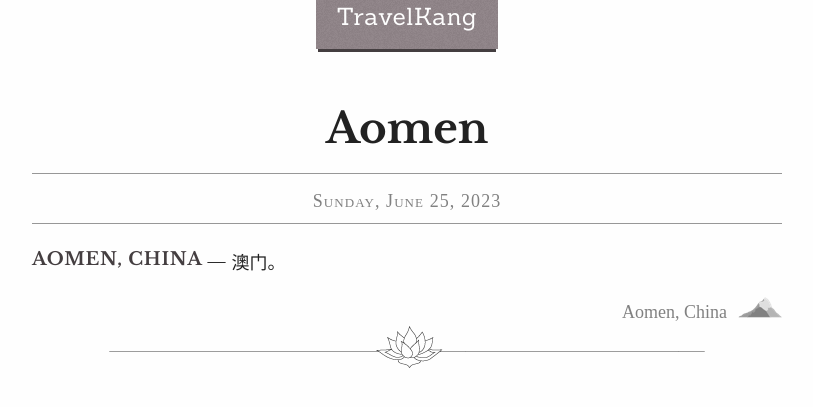
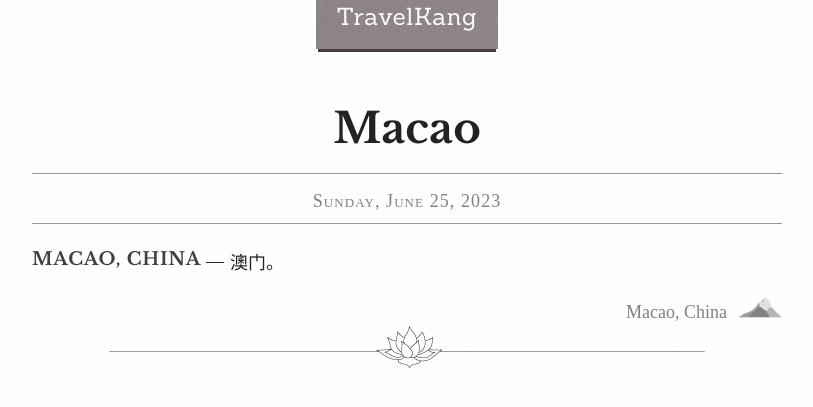
Before and after one commit to MengZheK/travelkang, a Jekyll site: the page built from _posts/2023-06-25-Macao.markdown, in a window 1280 px wide. Shown: the part 454-861 px from the top of the page, without its empty margins (233-1046 px from the left). Built offline with Jekyll 4.4.1, drawn with Linux system fonts in a browser that asks for light colours.

Commit message:
Update and rename 2023-06-25-Aomen.markdown to 2023-06-25-Macao.markdown

```diff
--- a/_posts/2023-06-25-Aomen.markdown
+++ b/_posts/2023-06-25-Macao.markdown
@@ -1,10 +1,10 @@
 ---
 layout: post
-title:  "Aomen"
+title:  "Macao"
 date:   2023-06-25 09:00:00
 categories: China
-location: Aomen, China
-tags: china Aomen travel
+location: Macao, China
+tags: china Macao travel
 ---
 
 澳门。
```
